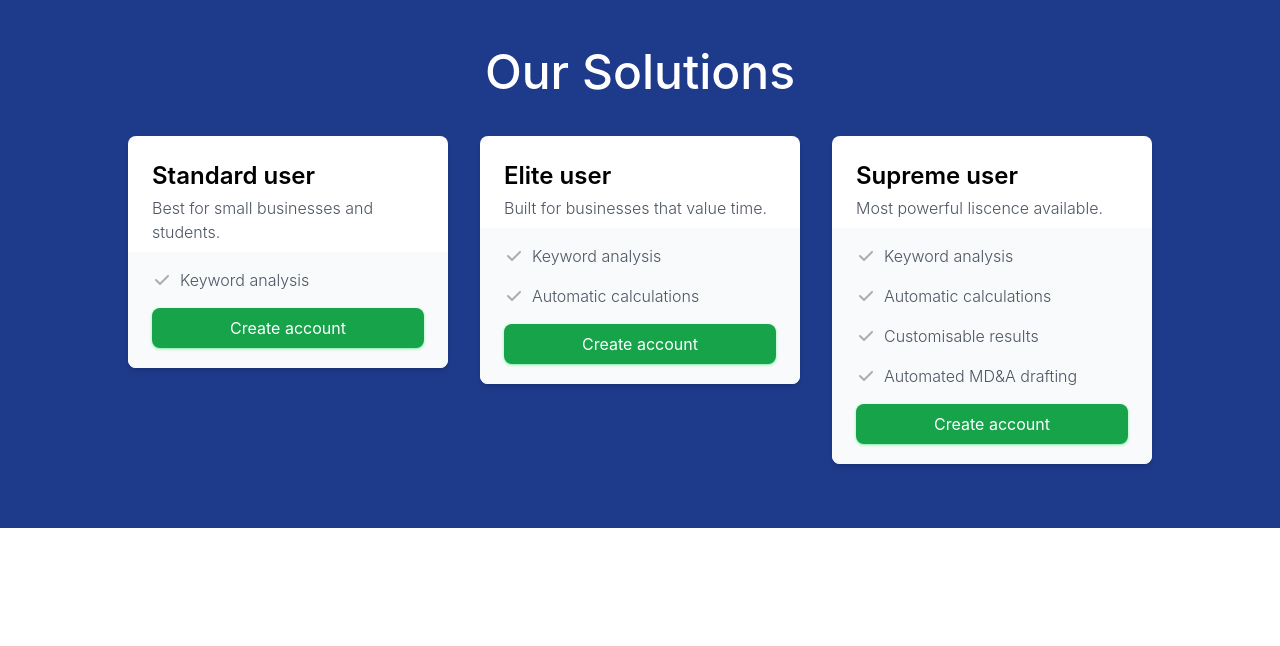
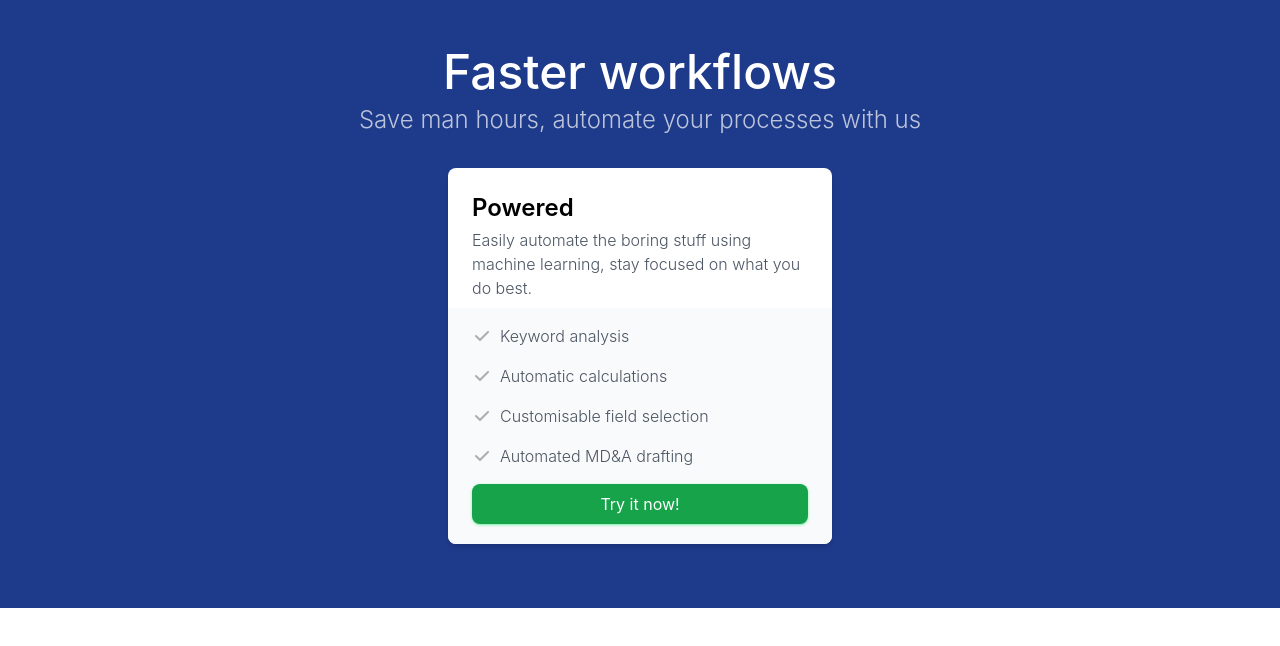
Before and after one commit to TsienJin/teamHotelTriviaGo, a Next.js app in the folder frontend/: page / in a window 1280 px wide. Shown: the top 646 px of the page. Built offline with nearby package versions, Linux system fonts and the light colour scheme.

Commit message:
Update solution.jsx

```diff
--- a/frontend/sections/index/solution.jsx
+++ b/frontend/sections/index/solution.jsx
@@ -1,3 +1,4 @@
+import Link from 'next/link'
 import React from 'react'
 
 import IndexSectionWrapper from '../../components/IndexSectionWrapper'
@@ -5,7 +6,8 @@ import IndexSectionWrapper from '../../components/IndexSectionWrapper'
 
 function ButtonProductCTA({text="Link Button", link="/", target="_self"}){
     return(
-        <a href={link} target={target}>
+        <Link href={link}>
+            <a>
                 <div className="
                 bg-green-600 text-white text-md text-center py-2 px-4 rounded-lg shadow shadow-green-300 w-full
                 transition-all
@@ -14,12 +16,13 @@ function ButtonProductCTA({text="Link Button", link="/", target="_self"}){
                     {text}
                 </div>
             </a>
+        </Link>
     )
 }
 
 
 
-function ProductFeature({text="feature"}){
+function ProductFeature({text="Click me!"}){
     return(
         <div className='flex justify-start items-center gap-x-2'>
             <svg xmlns="http://www.w3.org/2000/svg" className="h-5 w-5 opacity-30" viewBox="0 0 20 20" fill="currentColor">
@@ -34,7 +37,7 @@ function ProductFeature({text="feature"}){
 
 function ProductCard({tier="", description="", features=[]}){
     return(
-        <div className='w-full h-full rounded-lg bg-white shadow-md'>
+        <div className='w-full h-full rounded-lg bg-white shadow-md max-w-sm'>
             <div className='p-6 pb-2 w-full'>
                 <h4 className='text-2xl font-semibold text-left mb-1'>{tier}</h4>
                 <p className='font-light text-gray-600'>{description}</p>
@@ -47,7 +50,7 @@ function ProductCard({tier="", description="", features=[]}){
                 })}
             </div>
             <div className="p-6 pt-0 pb-5 bg-gray-50 rounded-b-lg w-full">
-                <ButtonProductCTA text='Create account'/>
+                <ButtonProductCTA text='Try it now!'/>
             </div>
         </div>
     )
@@ -60,15 +63,25 @@ export default function SectionProuct({props}){
     const features = {
         standard: ['Keyword analysis'],
         elite: ['Keyword analysis', 'Automatic calculations'],
-        supreme: ['Keyword analysis', 'Automatic calculations', 'Customisable results', 'Automated MD&A drafting'],
+        supreme: ['Keyword analysis', 'Automatic calculations', 'Customisable field selection', 'Automated MD&A drafting'],
+    }
+
+    const headingText = {
+        heading:
+            "Faster workflows",
+        subHeading:
+            "Save man hours, automate your processes with us",
+    }
+
+    const productDescription = {
+        supreme:
+            "Easily automate the boring stuff using machine learning, stay focused on what you do best.",
     }
 
     return(
-        <IndexSectionWrapper heading='Our Solutions' subHeading='' bgColour='bg-blue-900' headingColour='text-white'>
-            <div className='flex flex-col w-full gap-8 sm:flex-row'>
-                <ProductCard tier={"Standard user"} features={features.standard} description={"Best for small businesses and students."}/>
-                <ProductCard tier={"Elite user"} features={features.elite} description={"Built for businesses that value time."}/>
-                <ProductCard tier={"Supreme user"} features={features.supreme} description={"Most powerful liscence available."}/>
+        <IndexSectionWrapper heading={headingText.heading} subHeading={headingText.subHeading} bgColour='bg-blue-900' headingColour='text-white'>
+            <div className='flex flex-col w-full gap-8 justify-center items-center'>
+                <ProductCard tier={"Powered"} features={features.supreme} description={productDescription.supreme}/>
             </div>
         </IndexSectionWrapper>
     )
```
Lines whose indentation alone changed are shown as unchanged.
